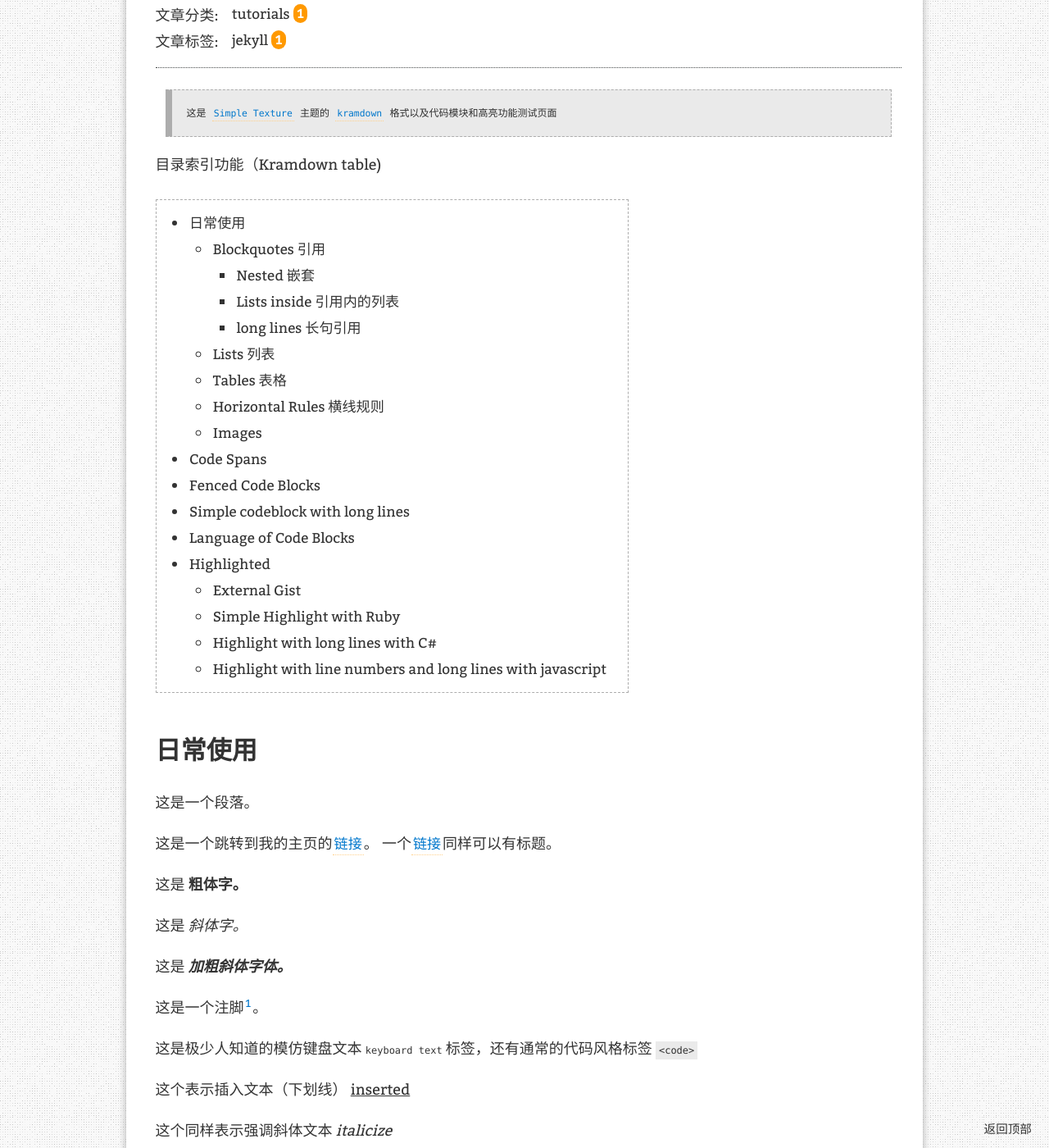
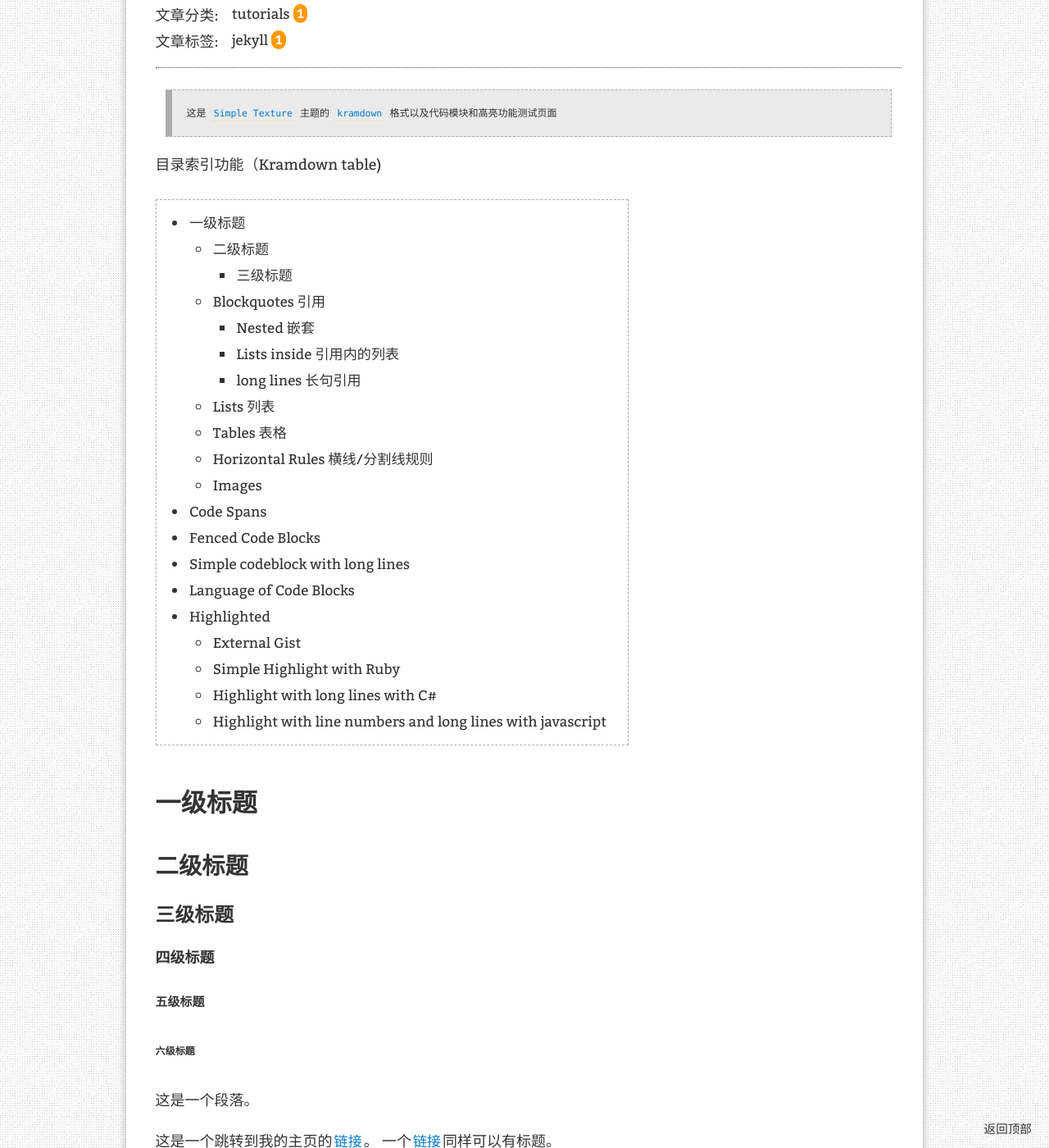
Before and after one commit to bqwhnn/blog, a Jekyll site: the page built from _posts/2017-08-23-code-highlighting.md, in a window 1280 px wide and 1400 px high, scrolled down 238 px. Shown: the whole window at 82% size. Built offline with Jekyll 4.4.1, drawn with Linux system fonts in a browser that asks for light colours; nearby versions of some CDN libraries; comment, search, counter and statistics services are not loaded; some of the changed text lies outside the part shown.

Commit message:
code-highlight 03

```diff
--- a/_posts/2017-08-23-code-highlighting.md
+++ b/_posts/2017-08-23-code-highlighting.md
@@ -14,7 +14,17 @@ redirect_from:
 * Kramdown table of contents
 {:toc .toc}
 
-# 日常使用
+# 一级标题
+
+## 二级标题
+
+### 三级标题
+
+#### 四级标题
+
+##### 五级标题
+
+###### 六级标题
 
 这是一个段落。
 
@@ -100,7 +110,7 @@ redirect_from:
   | Third line |	quux |	baz |	bar
   | Footer row
 
-## Horizontal Rules 横线规则
+## Horizontal Rules 横线/分割线规则
 
 * * *
 
```
Also changed, not shown: other parts of _posts/2017-08-23-code-highlighting.md (+2 -2 lines).
